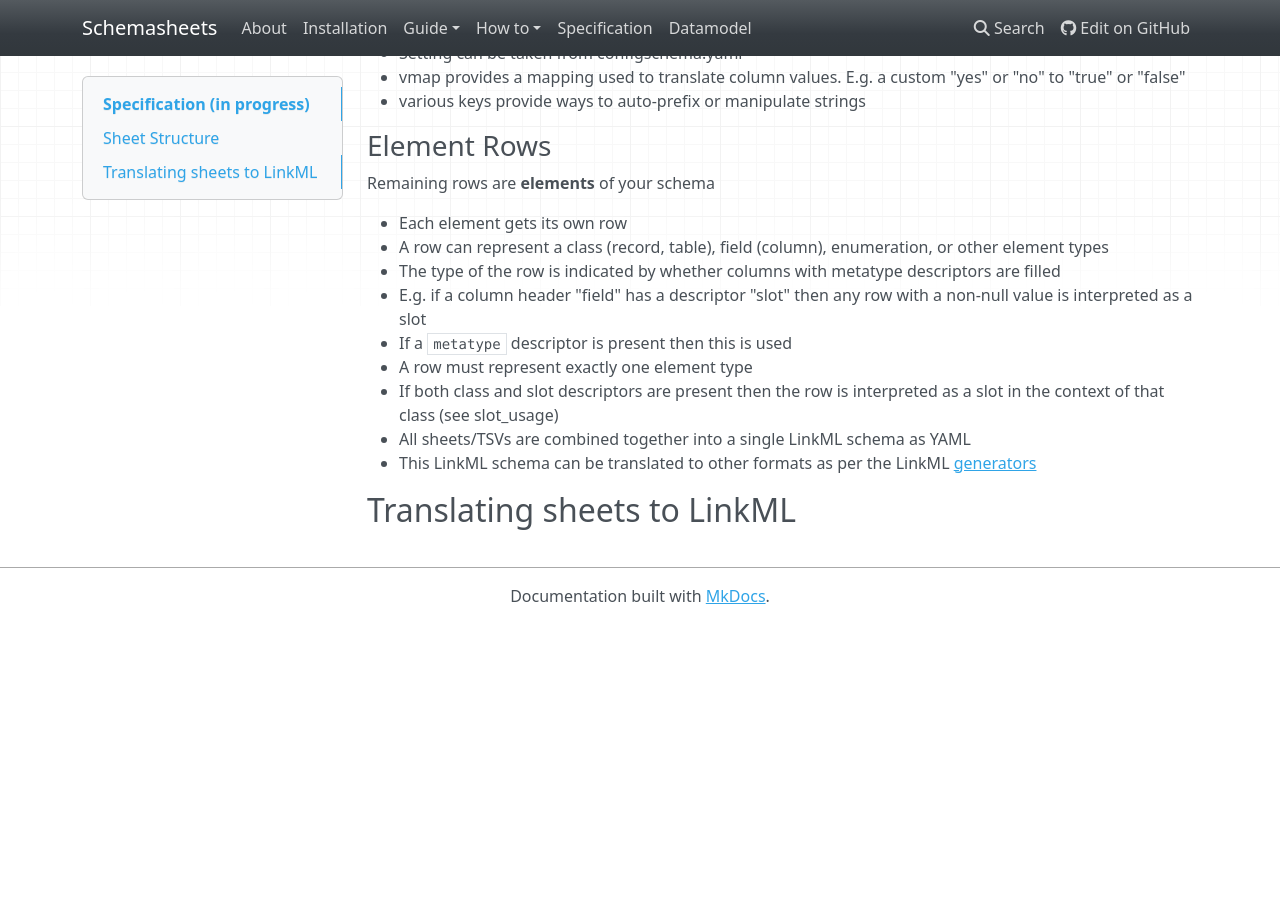
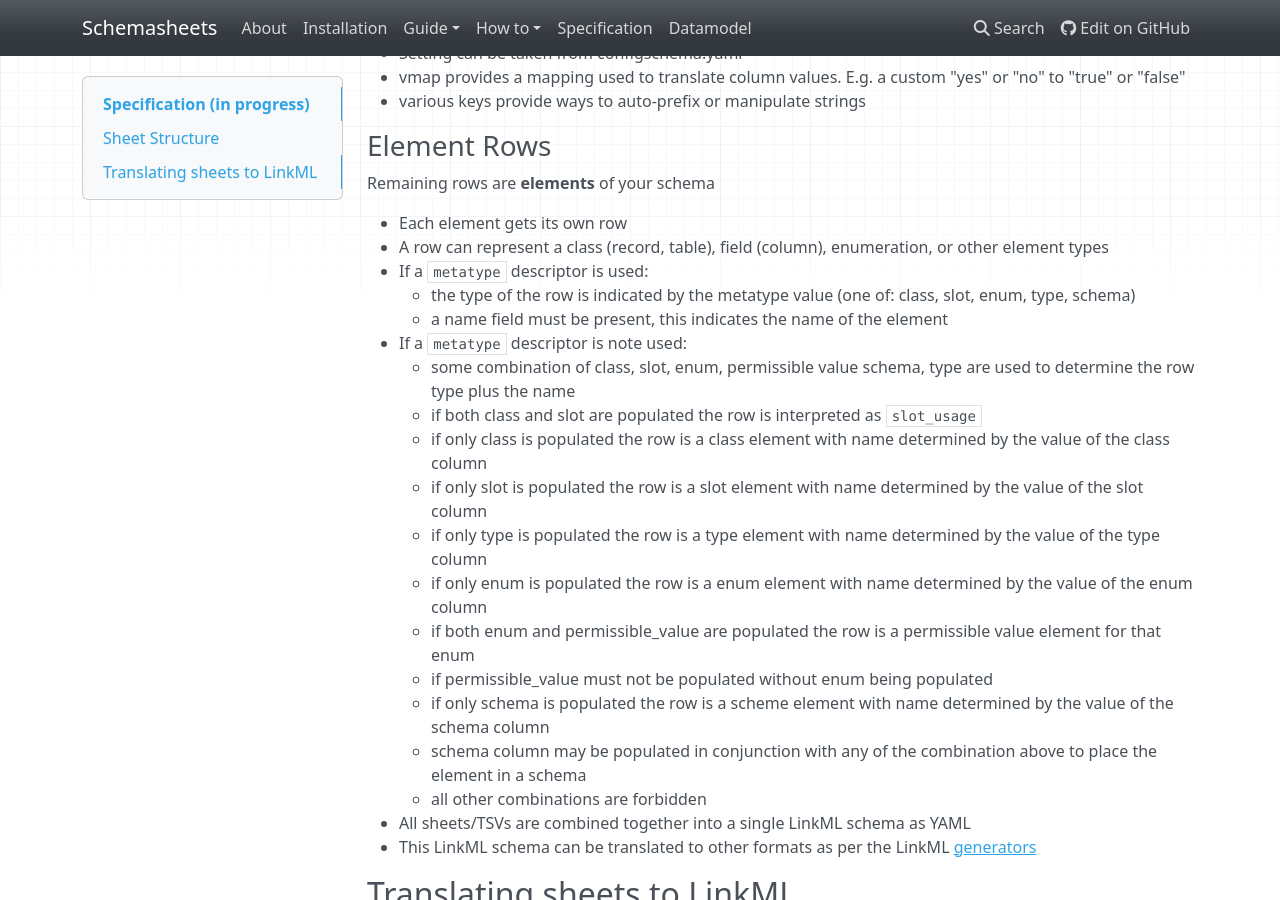
Before and after one commit to linkml/schemasheets, an MkDocs documentation site: the page built from docs/specification.md, in a window 1280 px wide and 900 px high, scrolled down 887 px. Built offline with MkDocs 1.6.1, drawn with Linux system fonts in a browser that asks for light colours; nearby versions of some CDN libraries; before the commit the page ends 1511 px from its top, so only the background shows below that.

Commit message:
additional docs and reporting

```diff
--- a/docs/specification.md
+++ b/docs/specification.md
@@ -45,11 +45,21 @@ Remaining rows are **elements** of your schema
 
 - Each element gets its own row
 - A row can represent a class (record, table), field (column), enumeration, or other element types
-- The type of the row is indicated by whether columns with metatype descriptors are filled
-   - E.g. if a column header "field" has a descriptor "slot" then any row with a non-null value is interpreted as a slot
-- If a `metatype` descriptor is present then this is used
-- A row must represent exactly one element type
-- If both class and slot descriptors are present then the row is interpreted as a slot in the context of that class (see slot_usage)
+- If a `metatype` descriptor is used:
+    - the type of the row is indicated by the metatype value (one of: class, slot, enum, type, schema)
+    - a name field must be  present, this indicates the name of the element
+- If a `metatype` descriptor is note used:
+    - some combination of class, slot, enum, permissible value schema, type are used to determine the row type plus the name
+    - if both class and slot are populated the row is interpreted as `slot_usage`
+    - if only class is populated the row is a class element with name determined by the value of the class column
+    - if only slot is populated the row is a slot element with name determined by the value of the slot column
+    - if only type is populated the row is a type element with name determined by the value of the type column
+    - if only enum is populated the row is a enum element with name determined by the value of the enum column
+    - if both enum and permissible_value are populated the row is a permissible value element for that enum
+    - if permissible_value must not be populated without enum being populated
+    - if only schema is populated the row is a scheme element with name determined by the value of the schema column
+    - schema column may be populated in conjunction with any of the combination above to place the element in a schema
+    - all other combinations are forbidden
 - All sheets/TSVs are combined together into a single LinkML schema as YAML
 - This LinkML schema can be translated to other formats as per the LinkML [generators](https://linkml.io/linkml/generators/index.html)
 
```
Also changed, not shown: 5 other files.
